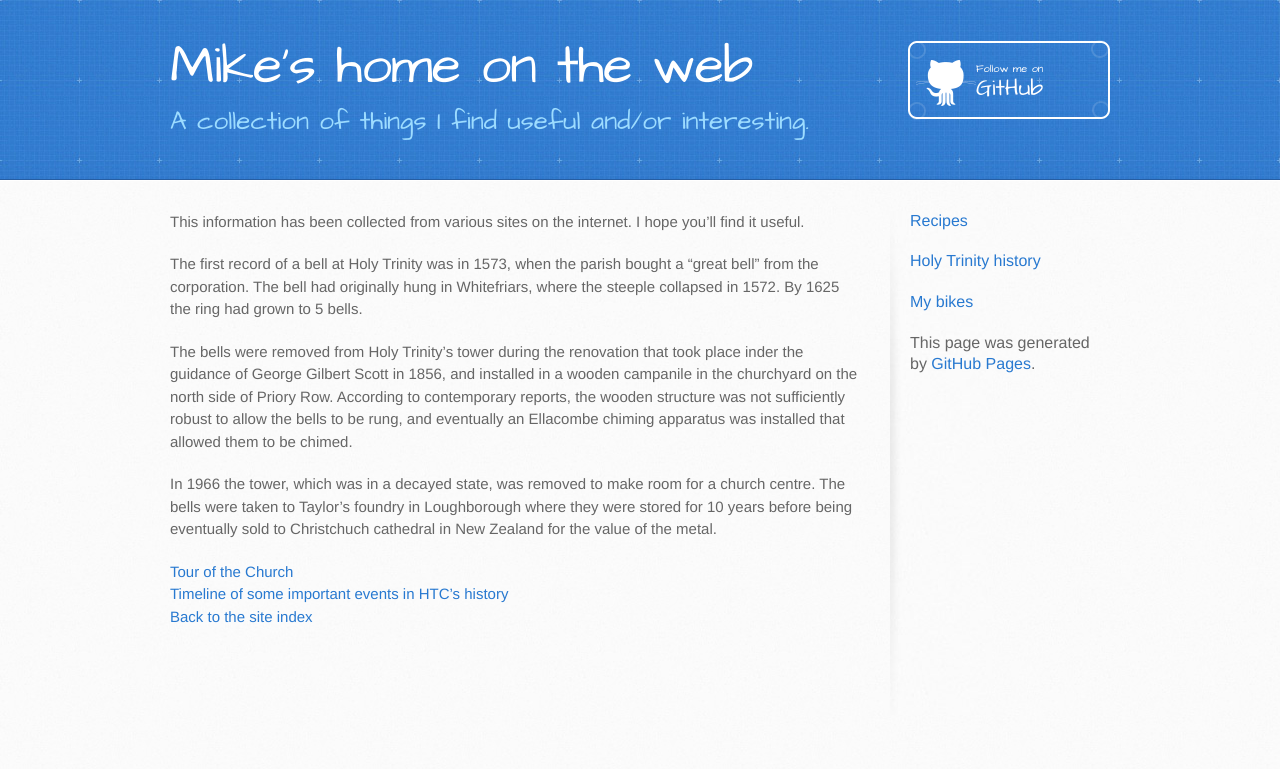
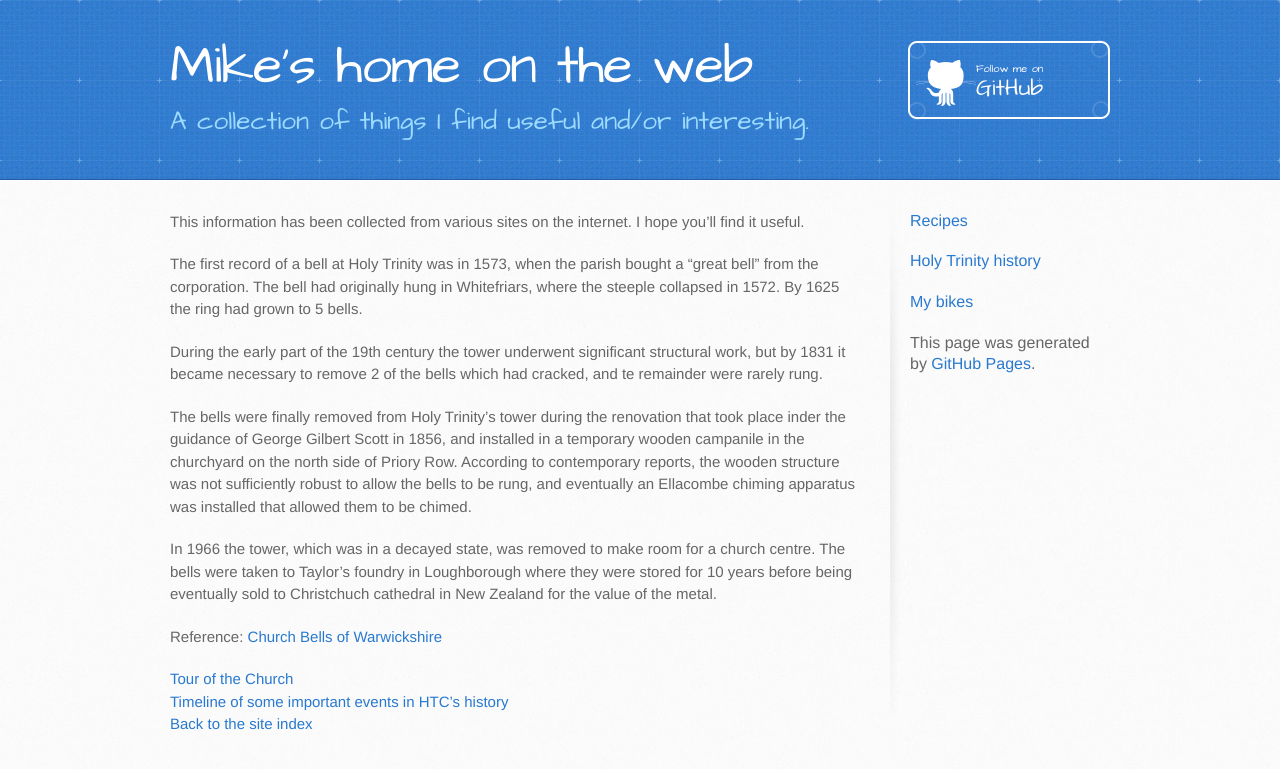
Before and after one commit to emseedee/emseedee.github.io, a Jekyll site: the page built from htc/bells.md, in a window 1280 px wide. Shown: the top 769 px of the page. Built offline with Jekyll 4.4.1, drawn with Linux system fonts in a browser that asks for light colours.

Commit message:
Update bells.md

```diff
--- a/htc/bells.md
+++ b/htc/bells.md
@@ -8,8 +8,11 @@ This information has been collected from various sites on the internet. I hope y
 The first record of a bell at Holy Trinity was in 1573, when the parish bought a "great bell" from the corporation.
 The bell had originally hung in Whitefriars, where the steeple collapsed in 1572. By 1625 the ring had grown to 5 bells.
 
-The bells were removed from Holy Trinity's tower during the renovation that took place inder the
-guidance of George Gilbert Scott in 1856, and installed in a wooden campanile in the churchyard on the
+During the early part of the 19th century the tower underwent significant structural work, but by 1831 it became
+necessary to remove 2 of the bells which had cracked, and te remainder were rarely rung.
+
+The bells were finally removed from Holy Trinity's tower during the renovation that took place inder the
+guidance of George Gilbert Scott in 1856, and installed in a temporary wooden campanile in the churchyard on the
 north side of Priory Row. According to contemporary reports, the wooden structure was not sufficiently
 robust to allow the bells to be rung, and eventually an Ellacombe chiming apparatus was installed that allowed them to be chimed.
 
@@ -17,6 +20,8 @@ In 1966 the tower, which was in a decayed state, was removed to make room for a
 Taylor's foundry in Loughborough where they were stored for 10 years before being eventually sold to
 Christchuch cathedral in New Zealand for the value of the metal.
 
+Reference: [Church Bells of Warwickshire](https://warksbells.co.uk/coventry-ht/)<br>
+
 [Tour of the Church](/htc/history.html)<br>
 [Timeline of some important events in HTC's history](/htc/timeline.html)<br>
 [Back to the site index](/index.html)
```
